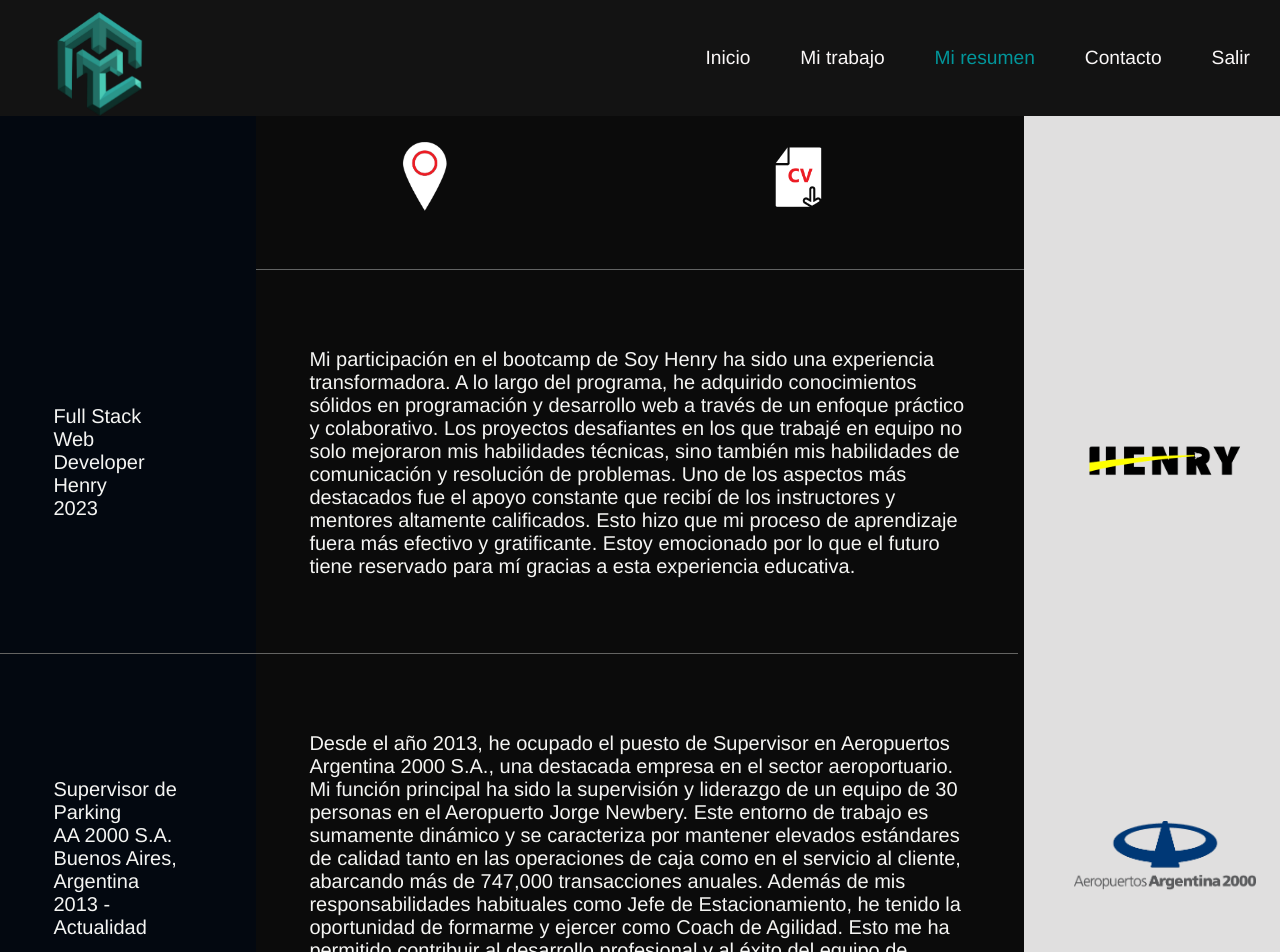
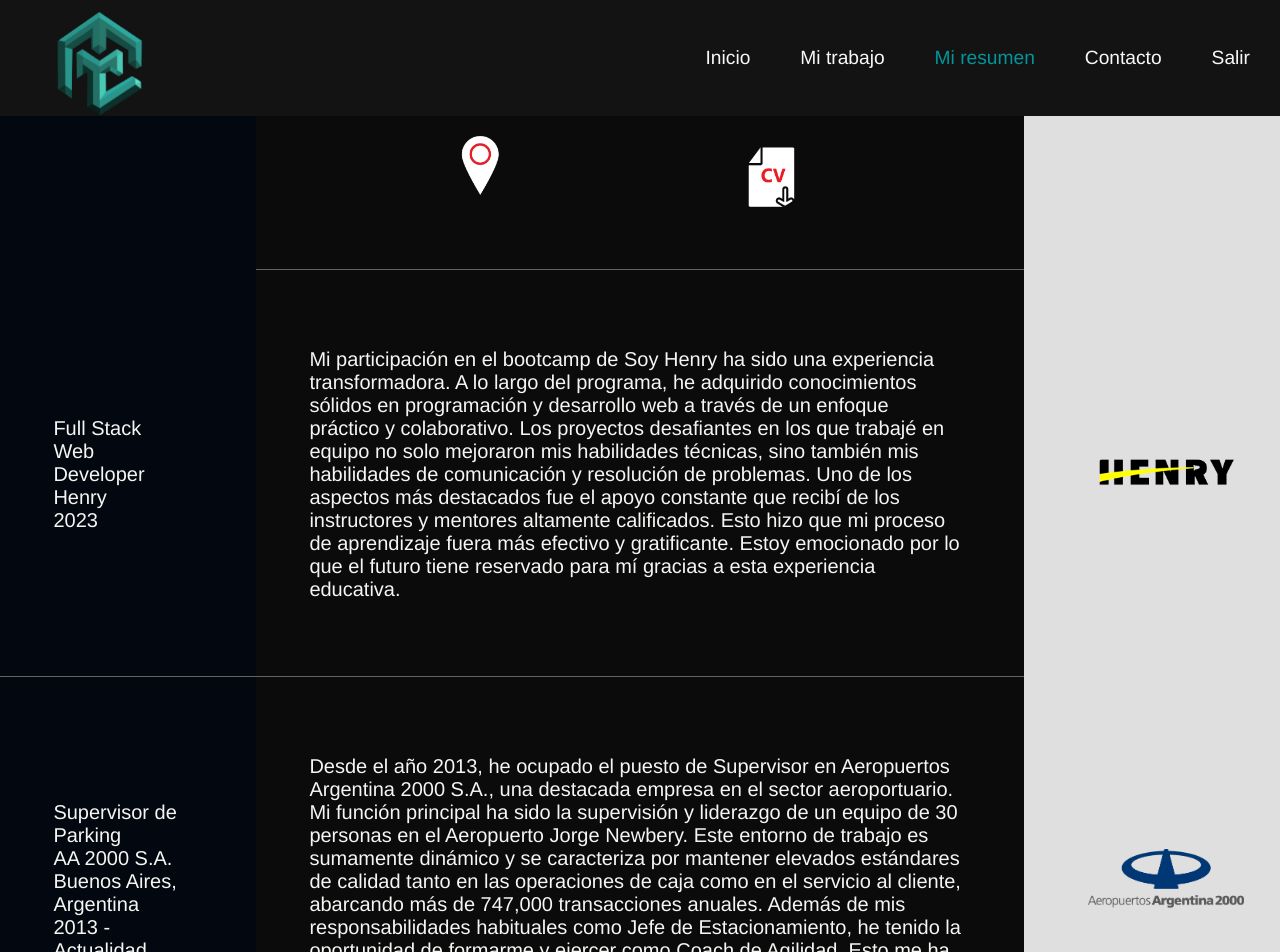
Before and after one commit to PedroCavataio/PFC_Portfolio, a React (Create React App) app: page /about in a window 1280 px wide. Shown: the top 952 px of the page. Built offline with nearby package versions, Linux system fonts and the light colour scheme.

Commit message:
colour buttom

```diff
--- a/src/about/about.styles.css
+++ b/src/about/about.styles.css
@@ -3,14 +3,15 @@
   align-items: center;
   justify-content: space-between;
   width: 100vw;
+  overflow-x: hidden;
   background: linear-gradient(
     to right,
     #030810,
-    #030810 20%,
-    #0b0b0b  20%,
-    #0b0b0b  80%,
-    #e0dfdf 20%,
-    #e0dfdf
+    #030810 20%, /* Ancho del 20% para el primer color */
+    #0b0b0b 20%, /* Ancho del 20% para el segundo color */
+    #0b0b0b 80%, /* Ancho del 80% para el tercer color */
+    #e0dfdf 80%, /* Ancho del 80% para el cuarto color */
+    #e0dfdf 100% /* Ancho del 100% para el quinto color */
   );
   background-size: cover;
   background-position: center center;
@@ -44,7 +45,7 @@
 .CV {
   height: 150px;
   transition: transform 0.3s ease;
-  margin-right: -160%; /* Ajusta el margen derecho para separar las imágenes */
+  margin-right: -20vw; /* Ajusta el margen derecho para separar las imágenes */
 
 }
 
@@ -54,11 +55,10 @@
 }
 
 .ubicacion {
-  height: 70px;
+  height: 60px;
   transition: transform 0.3s ease;
-  margin-left: -395%; /* Ajusta el margen derecho para separar las imágenes */
-  margin-bottom: 25%;
-  margin-top: 55%;
+  margin-left: -30vw; /* Ajusta el margen izquierdo */
+  margin-right: -5vw; /* Ajusta el margen derecho */
 }
 
 .ubicacion:hover {
@@ -74,7 +74,7 @@
   color: #f5f4f4; /* Color del texto */
   font-size: 18px; /* Tamaño de fuente del texto */
   margin-top: -17px; /* Ajusta el espacio entre la imagen y el texto */
-  margin-left: -390%; /* Ajusta el margen derecho para separar las imágenes */
+  margin-left: -15vw; /* Ajusta el margen izquierdo */
   opacity: 0;
   transition: opacity 0.3s ease;
   }
@@ -103,24 +103,26 @@
   font-size: 20px;
   font-family: "Franklin Gothic Medium", "Arial Narrow", Arial, sans-serif;
   text-align: left;
+  margin: 0;
  }
 
 .data {
   flex: 1;
   max-width: 12%;
-  margin-right: 3%;
-  margin-left: 3%;
+  margin-right: 3vw;
+  margin-left: 3vw;
 }
 
 .info {
   flex: 3;
   max-width: 75%;
-  margin-right: 5%;
-  margin-left: 5%;
+  margin-right: 5vw;
+  margin-left: 5vw;
 }
 
 .images-container {
   flex: 1;
+  margin-left: 1vw;
 }
 
 .section-dividerCV {
@@ -139,27 +141,27 @@
   background-color: rgb(100, 100, 98);
   border: none;
   margin: 50px 0;
-  margin-left: -21%; /* Agrega este margen izquierdo */
+  margin-left: -20%; /* Agrega este margen izquierdo */
 }
 
 .henry {
-  height: 45px;
+  height: 40px;
 }
 
 .aa2000 {
-  height: 70px;
+  height: 60px;
 }
 
 .umet {
-  height: 70px;
+  height: 60px;
 }
 
 .tecnocasa {
-  height: 70px;
+  height: 60px;
 }
 
 .puntos {
-  height: 70px;
+  height: 60px;
   margin-bottom: 10%;
   margin-top: -102%;
 }
--- a/src/login/login.styles.css
+++ b/src/login/login.styles.css
@@ -8,6 +8,7 @@
   height: 100vh;
   background: linear-gradient(to right,  #131313  50%, #0b0b0b  50%);
   position: absolute;
+  margin: 0;
 }
 
 .planetLogin-image {
--- a/src/trabajo/trabajo.styles.css
+++ b/src/trabajo/trabajo.styles.css
@@ -415,7 +415,7 @@
   left: 50%; /* Establece el 50% del ancho del contenedor como el punto de referencia para el margen izquierdo */
   transform: translateX(-50%); /* Mueve el botón hacia la izquierda en un 50% de su propio ancho */
   bottom: 20px;
-  font-size: 1rem;
+  font-size: 0.8rem;
   color: rgb(61, 60, 60);
   background-color: #ffffff;
   box-shadow: 0 0 15px rgba(2, 150, 155, 0);
@@ -424,7 +424,6 @@
   border-radius: 5px;
   cursor: pointer;
   margin: 10px;
-  /* transition: background-color 0.3s, transform 0.3s; */
   font-family: 'Franklin Gothic Medium', 'Arial Narrow', Arial, sans-serif;
 }
 
```
